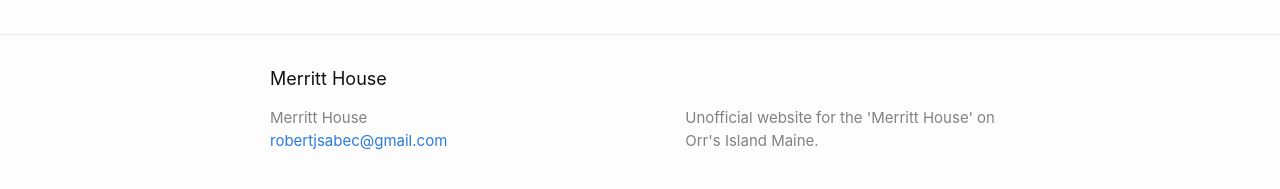
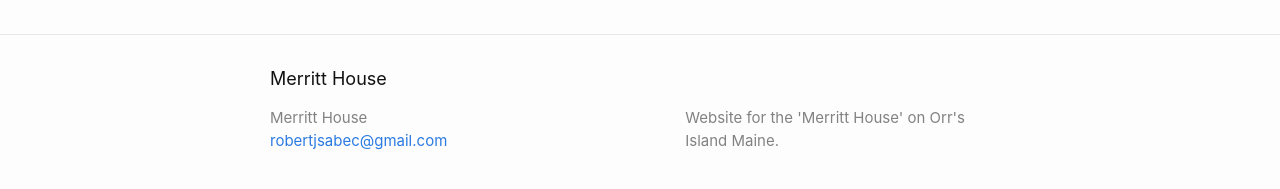
Before and after one commit to rsabec/merritthouse, a Jekyll site: the page built from surroundingarea.markdown, in a window 1280 px wide. Shown: the part 688-877 px from the top of the page. Built offline with Jekyll 4.4.1, drawn with Linux system fonts in a browser that asks for light colours.

Commit message:
description
config - website

```diff
--- a/_config.yml
+++ b/_config.yml
@@ -21,7 +21,7 @@
 title: Merritt House
 email: robertjsabec@gmail.com
 description: >- # this means to ignore newlines until "baseurl:"
-  Unofficial website for the 'Merritt House' on Orr's Island Maine.
+  Website for the 'Merritt House' on Orr's Island Maine.
 baseurl: "" # the subpath of your site, e.g. /blog
 url: "" # the base hostname & protocol for your site, e.g. http://example.com
 #github_username:  jekyll
```
Also changed, not shown: 1 other file.
